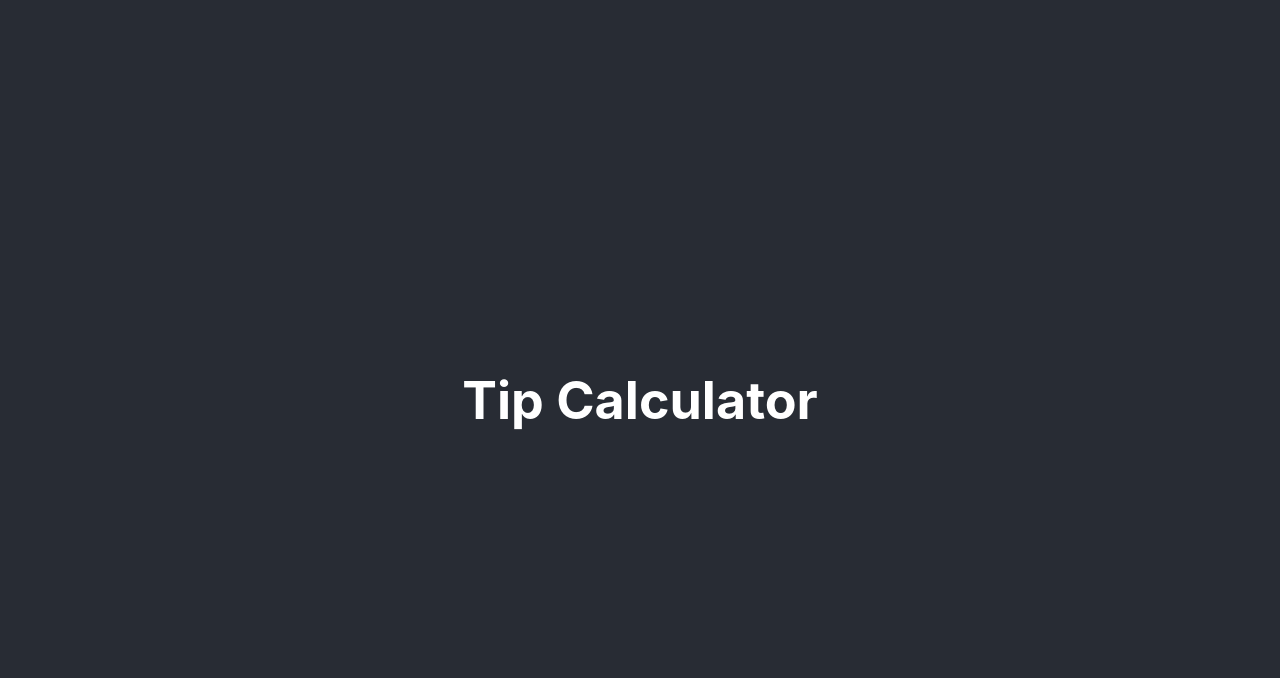
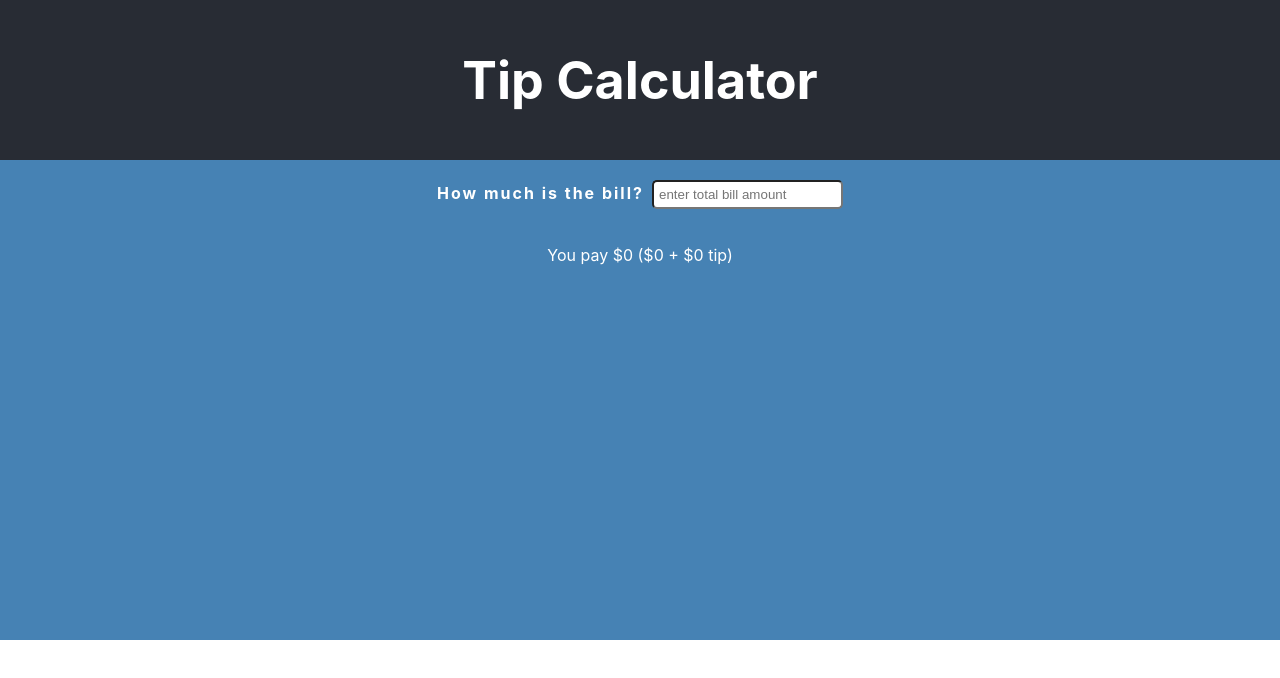
Before and after one commit to BillStephens2022/tip-calculator-react, a React (Create React App) app: page / in a window 1280 px wide. Shown: the top 678 px of the page. Built offline with nearby package versions, Linux system fonts and the light colour scheme.

Commit message:
added BillInput component, Message component, and a util function for formatting numbers

```diff
--- a/src/App.css
+++ b/src/App.css
@@ -2,20 +2,9 @@
   text-align: center;
 }
 
-.App-logo {
-  height: 40vmin;
-  pointer-events: none;
-}
-
-@media (prefers-reduced-motion: no-preference) {
-  .App-logo {
-    animation: App-logo-spin infinite 20s linear;
-  }
-}
-
 .App-header {
   background-color: #282c34;
-  min-height: 100vh;
+  min-height: 20vh;
   display: flex;
   flex-direction: column;
   align-items: center;
@@ -24,15 +13,23 @@
   color: white;
 }
 
-.App-link {
-  color: #61dafb;
+main {
+  min-height: 60vh;
+  background-color: steelblue;
+  color: white
 }
 
-@keyframes App-logo-spin {
-  from {
-    transform: rotate(0deg);
-  }
-  to {
-    transform: rotate(360deg);
-  }
+form {
+  padding: 20px 0;
 }
+
+label {
+  margin-right: 8px;
+  font-weight: 700;
+  letter-spacing: 2px;
+}
+
+input {
+  border-radius: 5px;
+  padding: 5px;
+}
--- a/src/App.js
+++ b/src/App.js
@@ -1,13 +1,20 @@
+import { useState } from 'react';
+import { BillInput } from './BillInput';
 import './App.css';
+import Message from './Message';
 
 function App() {
+  const [bill, setBill] = useState(0);
+
   return (
     <div className="App">
       <header className="App-header">
         <h1>Tip Calculator</h1>
-
-
       </header>
+      <main>
+        <BillInput bill={bill} setBill={setBill} />
+        <Message bill={bill} />
+      </main>
     </div>
   );
 }
--- /dev/null
+++ b/src/BillInput.js
@@ -0,0 +1,8 @@
+export function BillInput({ bill, setBill }) {
+    return (
+        <form>
+            <label>How much is the bill?</label>
+            <input type="text" placeholder="enter total bill amount" onChange={(e) => setBill(Number(e.target.value))}/>
+        </form>
+    )
+}
--- /dev/null
+++ b/src/Message.js
@@ -0,0 +1,7 @@
+export default function Message({ bill }) {
+    return (
+        <div>
+            <p>You pay ${bill + bill*.15} (${bill} + ${bill*.15} tip)</p>
+        </div>
+    )
+}
```
